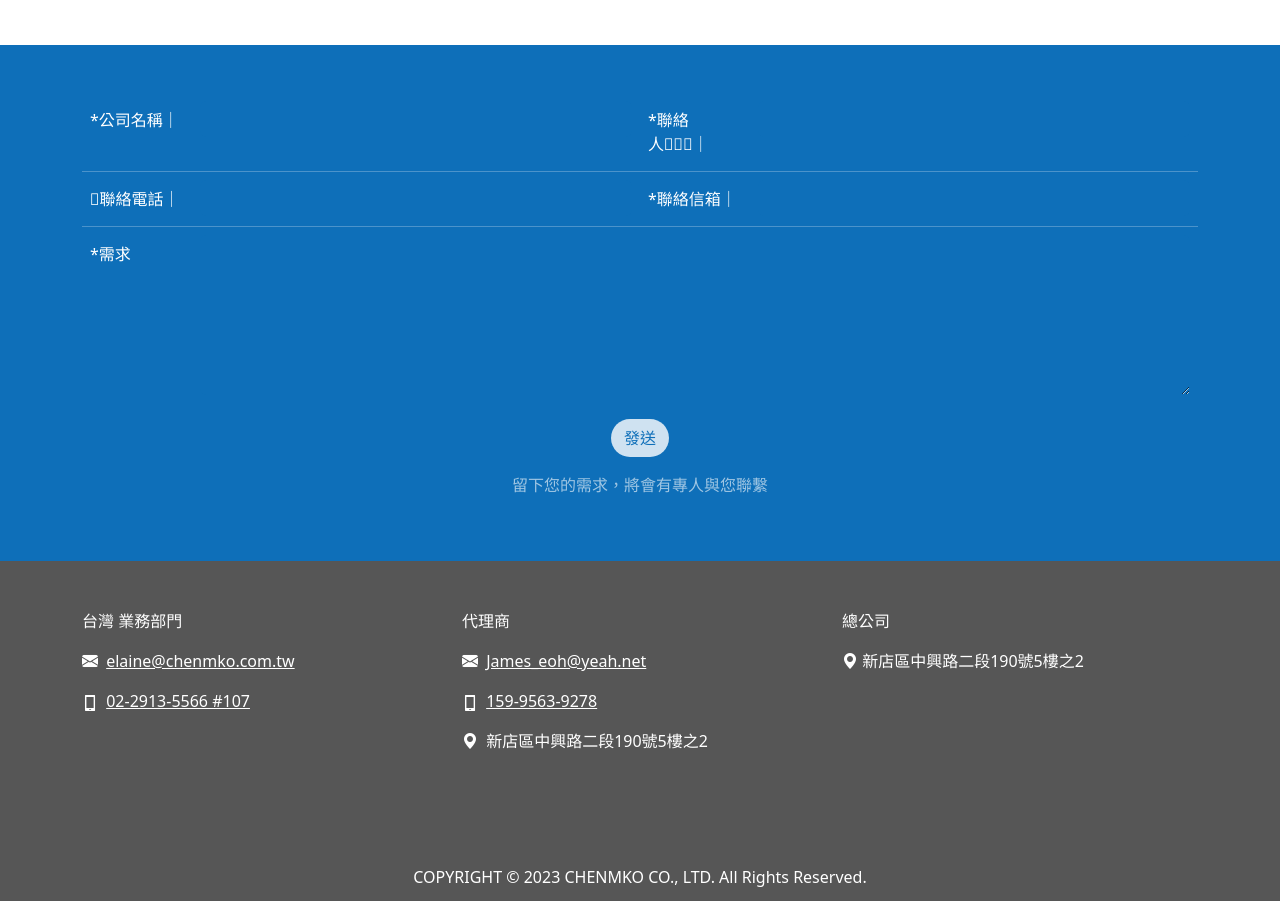
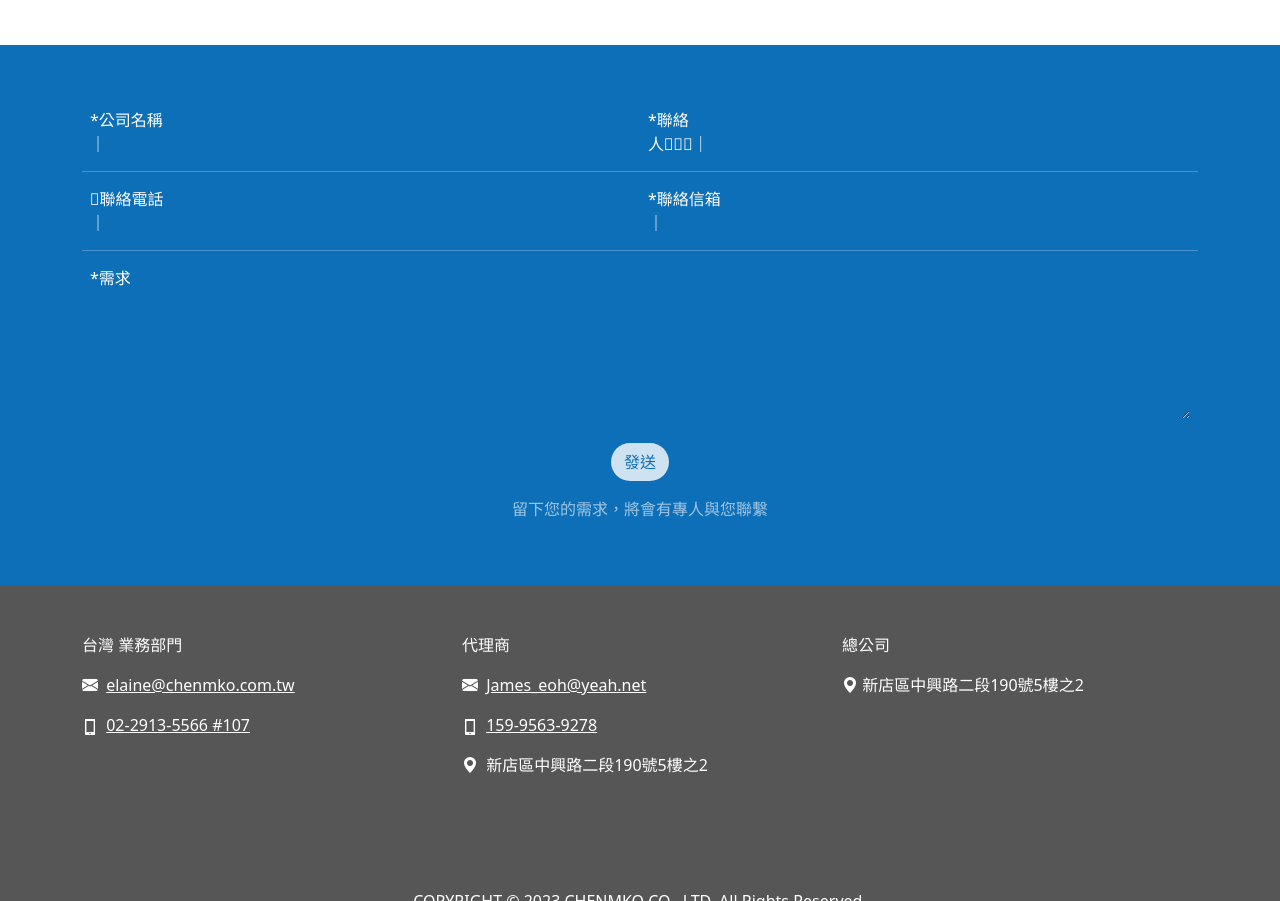
Before and after one commit to tony13382/20230301_CHENMKO_frontEnd, a website: page pages/contact.html in a window 1280 px wide. Shown: the part 944-1845 px from the top of the page. Drawn offline with nearby package versions, Linux system fonts and the light colour scheme.

Commit message:
微幅度更新邊距

```diff
--- a/pages/contact.html
+++ b/pages/contact.html
@@ -259,14 +259,14 @@
                     <div class="col-12">
                         <form action="" style="color: #ffffff;" id="contact-form">
                             <div class="row g-3 align-items-top p-2">
-                                <div class="" style="width: 12ch;">
+                                <div class="pe-0" style="width: 10ch;">
                                     <label for="inputPassword6" class="col-form-label">*公司名稱｜</label>
                                 </div>
                                 <div class="col">
                                     <input type="text" id="input-companyName" class="form-control">
                                     <span id="alert-companyName" class="badge rounded-pill text-bg-danger" style="display: none;">請填寫公司名稱</span>
                                 </div>
-                                <div class="" style="width: 12ch;">
+                                <div class="pe-0" style="width: 10ch;">
                                     <label for="inputPassword6" class="col-form-label">*聯絡人&#20&#20&#20｜</label>
                                 </div>
                                 <div class="col">
@@ -276,13 +276,13 @@
                             </div>
                             <hr class="m-0">
                             <div class="row g-3 align-items-top p-2">
-                                <div class="" style="width: 12ch;">
+                                <div class="pe-0" style="width: 10ch;">
                                     <label for="inputPassword6" class="col-form-label">&#20聯絡電話｜</label>
                                 </div>
                                 <div class="col">
                                     <input type="text" id="input-phone" class="form-control" aria-describedby="passwordHelpInline">
                                 </div>
-                                <div class="" style="width: 12ch;">
+                                <div class="pe-0" style="width: 10ch;">
                                     <label for="inputPassword6" class="col-form-label">*聯絡信箱｜</label>
                                 </div>
                                 <div class="col">
@@ -292,7 +292,7 @@
                             </div>
                             <hr class="m-0">
                             <div class="row g-3 align-items-top p-2">
-                                <div class="" style="width: 12ch;">
+                                <div class="pe-0" style="width: 10ch;">
                                     <label for="inputPassword6" class="col-form-label">*需求</label>
                                 </div>
                                 <div class="col">
```
